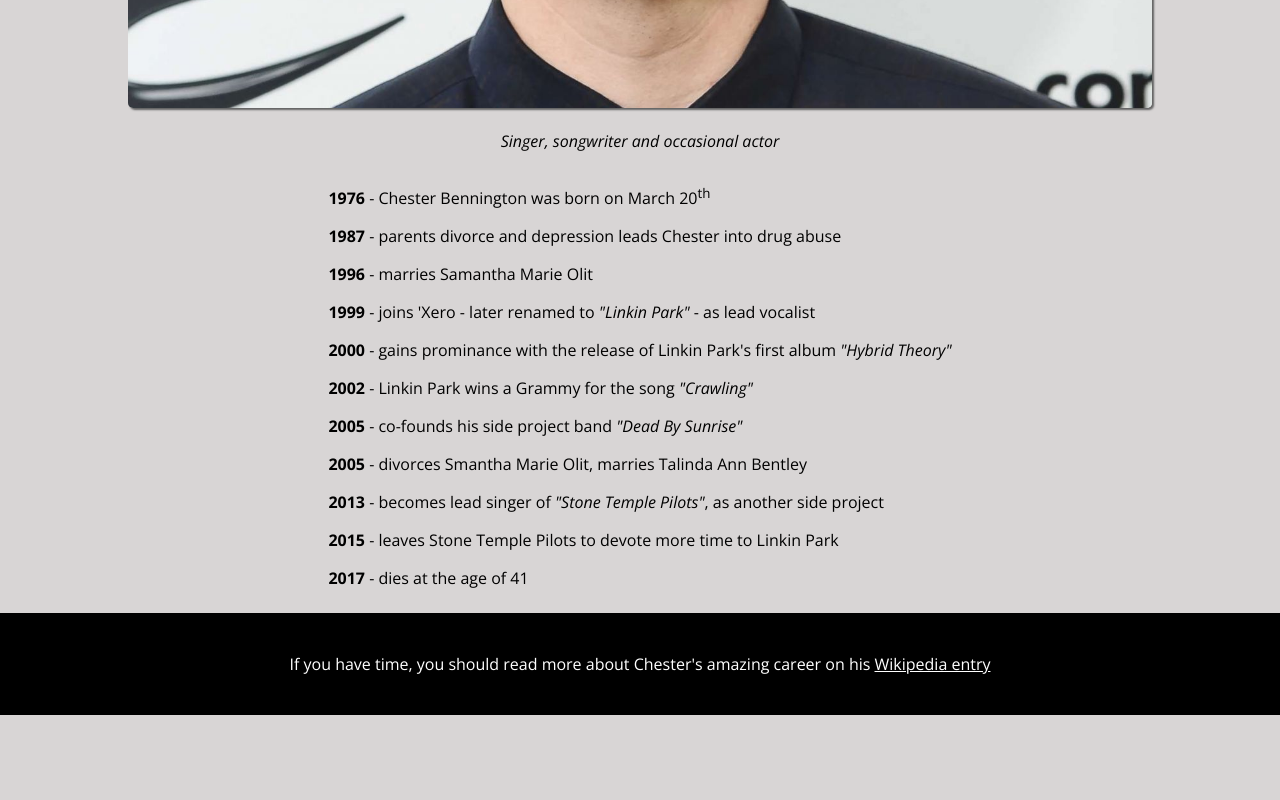
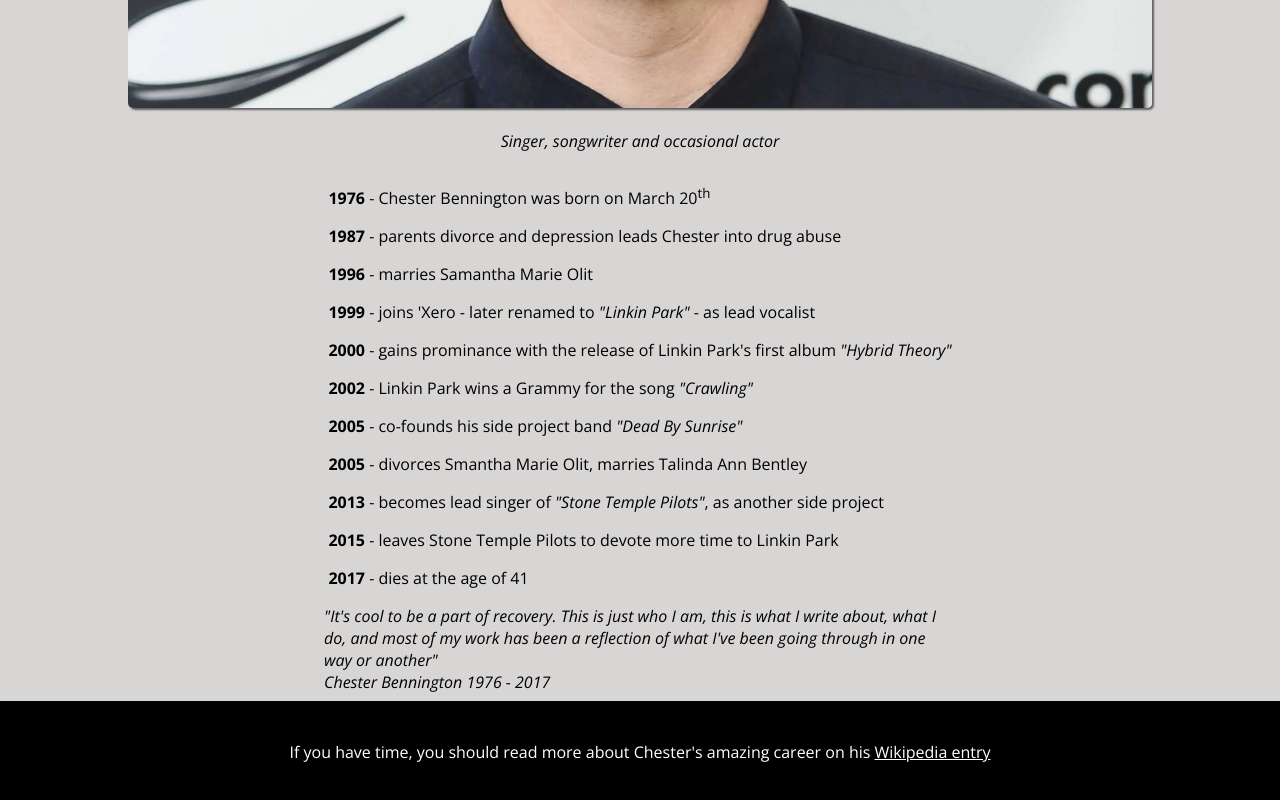
Before and after one commit to filipeqm94/chester-tribute-page, a plain HTML site: page index.html in a window 1280 px wide. Shown: the part 570-1370 px from the top of the page. Before the commit the page ends 1285 px from the top, so only its background shows below. Drawn offline with nearby package versions, Linux system fonts and the light colour scheme.

Commit message:
added quote and fixed display on tribute info

```diff
--- a/index.html
+++ b/index.html
@@ -45,6 +45,13 @@
 
             <li><p><strong>2017</strong> - dies at the age of 41</p></li>
           </ul>
+
+          <blockquote cite="https://quotes.thefamouspeople.com/chester-bennington-4698.php">
+            <em>"It's cool to be a part of recovery. This is just who I am, this is what I write about, what I do, and most of my work has been a reflection of what I've been going through in one way or another"
+            <p>Chester Bennington 1976 - 2017</p>
+            </em>
+
+          </blockquote>
       </div>
     </main>
 
--- a/style.css
+++ b/style.css
@@ -56,12 +56,22 @@
 
 #tribute-info {
   margin: 1vh;
+
+  display: flex;
+  flex-direction: column;
+  align-items: center;
 }
 
 li {
   margin: 2vh;
 
   list-style: none;
+}
+
+blockquote {
+  position: relative;
+
+  width: 50%;
 }
 
 footer {
```
